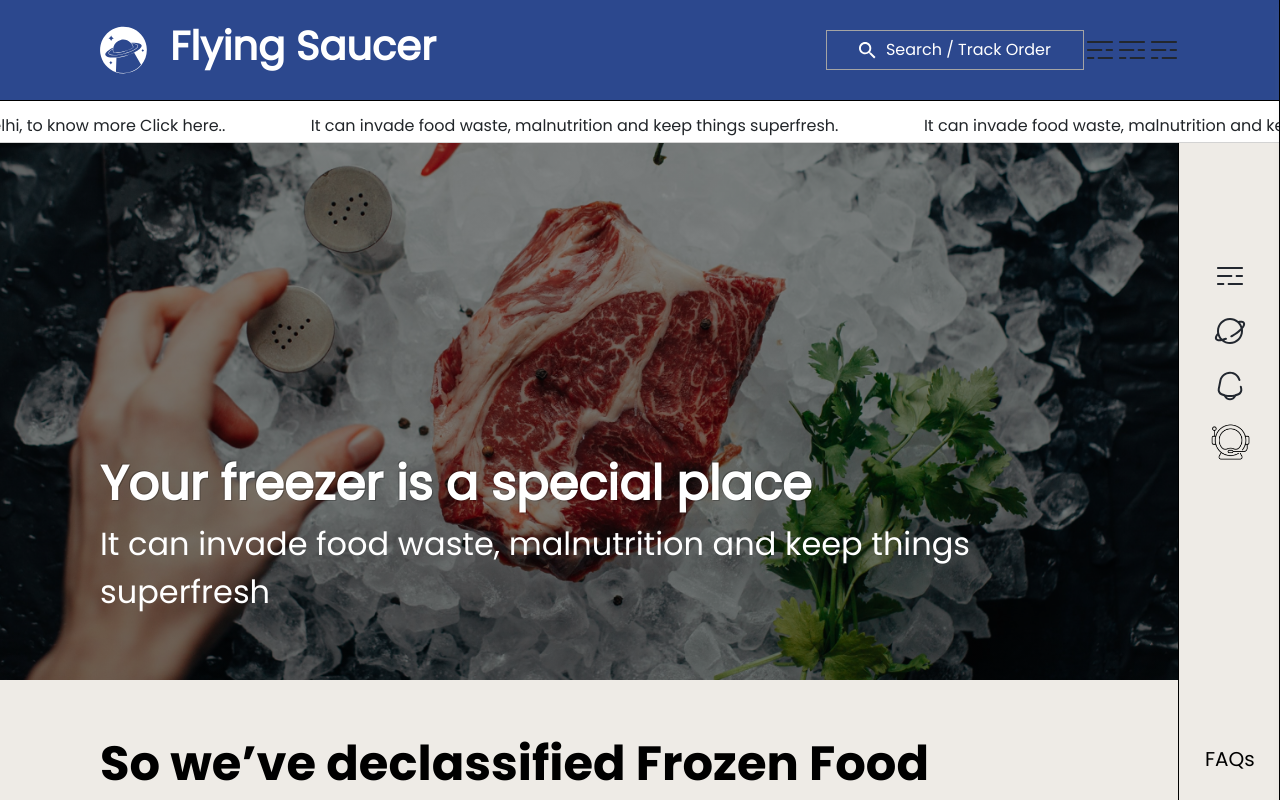
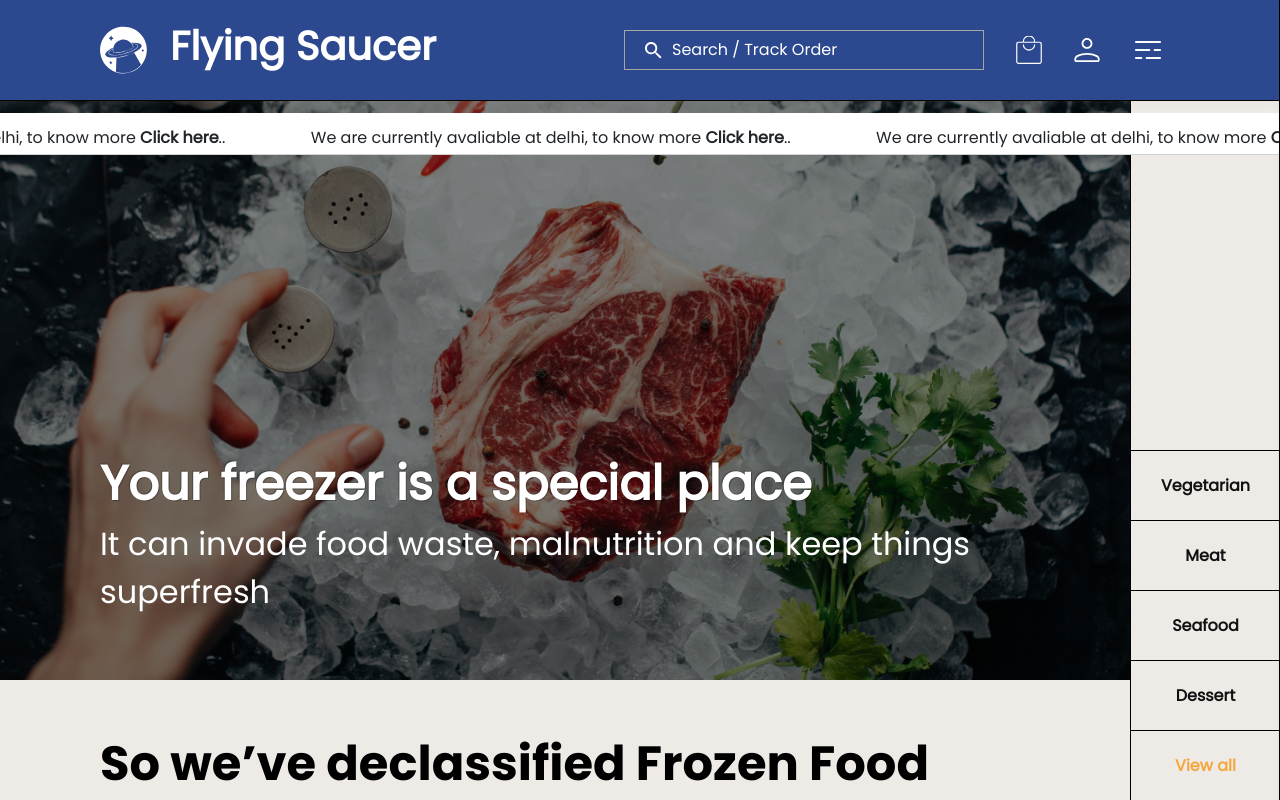
Before and after one commit to storebox1ca/flyingsaucer-frontend, a React (Create React App) app: page / in a window 1280 px wide. Shown: the top 800 px of the page. Built offline with nearby package versions, Linux system fonts and the light colour scheme; no server answers.

Commit message:
theme change

```diff
--- a/src/components/pages/Home.js
+++ b/src/components/pages/Home.js
@@ -18,22 +18,22 @@ const Home = () => {
             <Header />
 
             {/* Marquee stripe */}
-            <SectionOneStripe className="d-flex align-items-center" style={{width: '100w', overflow: 'hidden', zIndex: '10100'}}>
+            <SectionOneStripe className="d-flex align-items-center" style={{width: '100w', marginTop: '12px', overflow: 'hidden', zIndex: '10100'}}>
                 <Marquee style={{height: '42px'}} loop={0} speed={50} gradientColor={'none'}>
                     <div className="mt-2"> &nbsp; &nbsp; &nbsp; &nbsp; &nbsp; &nbsp; &nbsp; &nbsp; &nbsp; &nbsp;
-                        We are currently avaliable at delhi, to know more Click here.. &nbsp; &nbsp; &nbsp; &nbsp; &nbsp; &nbsp; &nbsp; &nbsp; &nbsp; &nbsp;
+                        We are currently avaliable at delhi, to know more <strong>Click here</strong>.. &nbsp; &nbsp; &nbsp; &nbsp; &nbsp; &nbsp; &nbsp; &nbsp; &nbsp; &nbsp;
                     </div>
                     <div className="mt-2">
-                        It can invade food waste, malnutrition and keep things superfresh. &nbsp; &nbsp; &nbsp; &nbsp; &nbsp; &nbsp; &nbsp; &nbsp; &nbsp; &nbsp;
+                        We are currently avaliable at delhi, to know more <strong>Click here</strong>.. &nbsp; &nbsp; &nbsp; &nbsp; &nbsp; &nbsp; &nbsp; &nbsp; &nbsp; &nbsp;
                     </div>
                     <div className="mt-2">
-                        It can invade food waste, malnutrition and keep things superfresh. &nbsp; &nbsp; &nbsp; &nbsp; &nbsp; &nbsp; &nbsp; &nbsp; &nbsp; &nbsp;
+                        We are currently avaliable at delhi, to know more <strong>Click here</strong>.. &nbsp; &nbsp; &nbsp; &nbsp; &nbsp; &nbsp; &nbsp; &nbsp; &nbsp; &nbsp;
                     </div>
                     <div className="mt-2">
-                        It can invade food waste, malnutrition and keep things superfresh. &nbsp; &nbsp; &nbsp; &nbsp; &nbsp; &nbsp; &nbsp; &nbsp; &nbsp; &nbsp;
+                        We are currently avaliable at delhi, to know more <strong>Click here</strong>.. &nbsp; &nbsp; &nbsp; &nbsp; &nbsp; &nbsp; &nbsp; &nbsp; &nbsp; &nbsp;
                     </div>
                     <div className="mt-2">
-                        It can invade food waste, malnutrition and keep things superfresh.
+                        We are currently avaliable at delhi, to know more <strong>Click here</strong>..
                     </div>
                 </Marquee>
             </SectionOneStripe>
--- a/src/components/partials/Theme.js
+++ b/src/components/partials/Theme.js
@@ -17,16 +17,16 @@ function Header() {
                 <HeaderLogo to="/" >Flying Saucer</HeaderLogo>
 
                 <div className="d-flex align-items-center">
-                    <div className="d-inline-block">
+                    <div className="d-inline-block mx-3">
                         {/* Hamburger button */}
-                        <HamSearch className="d-flex align-items-center">
+                        <HamSearch className="d-flex align-items-center" style={{width: '360px'}}>
                             <HamSearchText />Search / Track Order
                         </HamSearch>
                     </div>
 
-                    <span className="svg-icon svg-icon-min svg-icon-menu"></span>
-                    <span className="svg-icon svg-icon-min svg-icon-menu"></span>
-                    <span className="svg-icon svg-icon-min svg-icon-menu"></span>
+                    <span className="svg-icon svg-icon-local-mall mx-3"></span>
+                    <span className="svg-icon svg-icon-person mx-3"></span>
+                    <span className="svg-icon svg-icon-min svg-icon-menu mx-3 svg-white"></span>
 
                     <div className="d-inline-block d-sm-none pt-2">
                         <span onClick={()=>showSidebar()} className="svg-icon svg-icon-min svg-icon-menu"></span>
@@ -39,47 +39,49 @@ function Header() {
 
 function Navbar() {
 
-    const [navSideWidth, setNavSideWidth] = useState('101px');
+    // const [navSideWidth, setNavSideWidth] = useState('150px');
+    // const [navSideWidth, setNavSideWidth] = useState('101px');
 
-    const [newStyleText, setnewStyleText] = useState(0);
+    // const [newStyleText, setnewStyleText] = useState(0);
 
-    const new_style = {
-        '@media (max-width: 575px)':
-        {
-            maxWidth : 0
-        }
-    }
+    // const new_style = {
+    //     '@media (max-width: 575px)':
+    //     {
+    //         maxWidth : 0
+    //     }
+    // }
 
-    const toggleSidebar = () => {
-        if (navSideWidth == '101px')
-        {
-            showSidebar();
-            setNavSideWidth('280px');
+    // const toggleSidebar = () => {
+    //     if (navSideWidth == '101px')
+    //     {
+    //         showSidebar();
+    //         setNavSideWidth('280px');
 
-            setnewStyleText(1);
-        } else {
-            hideSidebar();
-            setNavSideWidth('101px');
+    //         setnewStyleText(1);
+    //     } else {
+    //         hideSidebar();
+    //         setNavSideWidth('101px');
 
-            setnewStyleText(0);
-        }
-    }
+    //         setnewStyleText(0);
+    //     }
+    // }
 
-    const hideSidebar = () => {
-        document.getElementById('lgMenu').classList.remove("lgMenu-enter");
-        document.getElementById('lgMenu').classList.add("lgMenu-notenter");
-    }
+    // const hideSidebar = () => {
+    //     document.getElementById('lgMenu').classList.remove("lgMenu-enter");
+    //     document.getElementById('lgMenu').classList.add("lgMenu-notenter");
+    // }
 
 
-    const showSidebar = () => {
-        document.getElementById('lgMenu').classList.remove("lgMenu-notenter");
-        document.getElementById('lgMenu').classList.add("lgMenu-enter");
-    }
+    // const showSidebar = () => {
+    //     document.getElementById('lgMenu').classList.remove("lgMenu-notenter");
+    //     document.getElementById('lgMenu').classList.add("lgMenu-enter");
+    // }
 
     return (
-        <NavbarDiv className="d-none d-sm-flex justify-content-center align-items-center">
+        <NavbarDiv className="d-flex align-items-end" style={{width: '150px'}}>
+        {/* <NavbarDiv className="d-none d-sm-flex justify-content-center align-items-center"> */}
             {/* Navbar */}
-            <div className="d-flex align-items-start flex-column text-black text-center" style={{height: '100%', width: navSideWidth , new_style, transition: 'all 0.5s'}}>
+            {/* <div className="d-flex align-items-start flex-column text-black text-center" style={{height: '100%', width: navSideWidth , new_style, transition: 'all 0.5s'}}>
                 <div className="mb-auto"></div>
                 <div style={{margin: '21px'}}>
                     <div>
@@ -118,6 +120,33 @@ function Navbar() {
                 <div className="mt-auto w-100" style={{padding: '26px'}}>
                     <span className="svg-icon-mid" style={{fontSize: '20px'}}>FAQs</span>
                 </div>
+            </div> */}
+            <div className="w-100">
+                <NavItemBox className="w-100">
+                    <div className="d-flex align-items-center h-100">
+                        <NavItemText className="w-100 text-center">Vegetarian</NavItemText>
+                    </div>
+                </NavItemBox>
+                <NavItemBox className="w-100">
+                    <div className="d-flex align-items-center h-100">
+                        <NavItemText className="w-100 text-center">Meat</NavItemText>
+                    </div>
+                </NavItemBox>
+                <NavItemBox className="w-100">
+                    <div className="d-flex align-items-center h-100">
+                        <NavItemText className="w-100 text-center">Seafood</NavItemText>
+                    </div>
+                </NavItemBox>
+                <NavItemBox className="w-100">
+                    <div className="d-flex align-items-center h-100">
+                        <NavItemText className="w-100 text-center">Dessert</NavItemText>
+                    </div>
+                </NavItemBox>
+                <NavItemBox className="w-100">
+                    <div className="d-flex align-items-center h-100">
+                        <NavItemText className="w-100 text-center active">View all</NavItemText>
+                    </div>
+                </NavItemBox>
             </div>
         </NavbarDiv>
     );
@@ -331,7 +360,7 @@ const HamSearch = styled.div`
     font-size: 16px;
     color: white;
     border: 1px solid #A4A4A4;
-    padding: 7px 32px;
+    padding: 7px 20px;
     z-index: 110;
 `;
 
@@ -456,4 +485,21 @@ const MinDivBorderFull = styled.div`
     border-top: 1px solid #000000;
 `;
 
+const NavItemBox = styled.div`
+    height: 70px;
+    border-top: 1px solid black;
+`;
+
+const NavItemText = styled.div`
+    font-size: 16px;
+    color: #111111;
+    font-weight: 700;
+
+    &.active
+    {
+        color: #F4A73F;
+    }
+`;
+
+
 export { SectionCommonButton, MinDivBorder };
--- a/src/styles/Icons.css
+++ b/src/styles/Icons.css
@@ -30,7 +30,10 @@
 #exit:hover{
   color:#FF9900;
 }
-
+.svg-white
+{
+  filter: invert(93%) sepia(96%) saturate(13%) hue-rotate(112deg) brightness(106%) contrast(100%);
+}
 .svg-icon
 {
   display: inline-block;
@@ -177,6 +180,34 @@
 {
   background-image: url('../../public/svgs/noun-arrow.svg');
 }
+
+.svg-icon-person
+{
+  width: 26px;
+  height: 26px;
+  background-image: url('../../public/svgs/person.svg');
+  background-position: center;
+}
+.svg-icon-person:hover
+{
+  width: 28px;
+  height: 28px;
+  filter: invert(27%) sepia(51%) saturate(2878%) hue-rotate(346deg) brightness(104%) contrast(97%);
+}
+
+.svg-icon-local-mall
+{
+  width: 26px;
+  height: 28px;
+  background-image: url('../../public/svgs/local_mall.svg');
+  background-position: center;
+}
+.svg-icon-local-mall:hover
+{
+  width: 28px;
+  height: 30px;
+  filter: invert(27%) sepia(51%) saturate(2878%) hue-rotate(346deg) brightness(104%) contrast(97%);
+}
 .svg-icon-line-active
 {
   background-image: url('../../public/svgs/Line\ 82.svg');
```
Also changed, not shown: public/svgs/local_mall.svg (added), public/svgs/person.svg (added).
